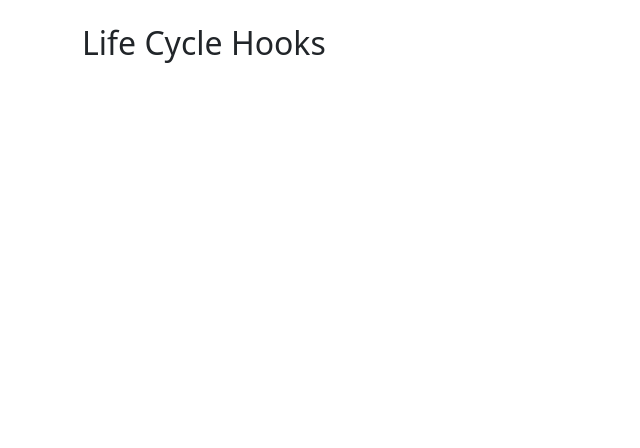
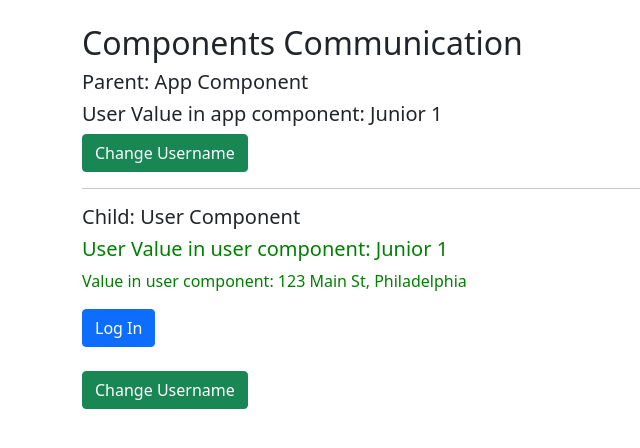
Before and after one commit to juniorro/ngcrashcourse, an Angular app: page / in a window 1280 px wide. Shown: the top 448 px of the page, without its empty margins (0-640 px from the left). Built offline with nearby package versions, Linux system fonts and the light colour scheme.

Commit message:
changes for component communication

```diff
--- a/src/app/app.component.html
+++ b/src/app/app.component.html
@@ -2,7 +2,28 @@
   <div class="row">
     <div class="col-xs-12">
 
-      <h2>Life Cycle Hooks</h2>
+      <h2>Components Communication</h2>
+
+      <!-- https://angular.io/guide/inputs-outputs -->
+      <!-- [username]="title" -->
+      <!-- [username]="'junior'" -->
+
+      <!-- <app-user username="junior" address="123 Main St, Philadelphia" color="blue" (loginEvent)="login($event)">
+      </app-user> -->
+
+      <h5>Parent: App Component</h5>
+
+      <h5>User Value in app component: {{ userId }}</h5>
+
+      <button type="button" class="btn btn-success" (click)="onChangeUsername()">Change Username</button>
+
+      <hr>
+
+      <h5>Child: User Component</h5>
+
+      <app-user [username]="userId" address="123 Main St, Philadelphia" color="green" (loginEvent)="login($event)"
+      (nameChageEvent)="changeUsername($event)">
+      </app-user>
 
     </div>
   </div>
--- a/src/app/app.component.ts
+++ b/src/app/app.component.ts
@@ -1,4 +1,4 @@
-import { AfterViewInit, Component, OnDestroy, OnInit } from '@angular/core';
+import { AfterViewInit, Component, OnChanges, OnDestroy, OnInit } from '@angular/core';
 
 @Component({
   selector: 'app-root',
@@ -7,6 +7,7 @@ import { AfterViewInit, Component, OnDestroy, OnInit } from '@angular/core';
 })
 export class AppComponent implements OnInit, AfterViewInit, OnDestroy {
   title = 'Welcome to Angular';
+  userId = 'Junior ' + 1;
   // https://angular.io/guide/lifecycle-hooks
   /*
   ngOnInit()
@@ -38,6 +39,18 @@ export class AppComponent implements OnInit, AfterViewInit, OnDestroy {
     console.log('ngOnDestroy was called...');
   }
 
+  login(event: string): void {
+    console.log(event, 'from app component');
+  }
 
+  onChangeUsername(): void {
+    console.log('Changing title...');
+    this.userId = 'Junior ' + Math.floor(Math.random() * 100);
+  }
+
+  changeUsername(username: string): void {
+    console.log('Changing title...');
+    this.userId = username;
+  }
 
 }
--- a/src/app/app.module.ts
+++ b/src/app/app.module.ts
@@ -4,10 +4,12 @@ import { FormsModule } from '@angular/forms';
 
 import { AppRoutingModule } from './app-routing.module';
 import { AppComponent } from './app.component';
+import { UserComponent } from './user/user.component';
 
 @NgModule({
   declarations: [
-    AppComponent
+    AppComponent,
+    UserComponent
   ],
   imports: [
     BrowserModule,
--- /dev/null
+++ b/src/app/user/user.component.html
@@ -0,0 +1,8 @@
+<h5 class="text-start" [style.color]="color">User Value in user component: {{ username }}</h5>
+<p class="text-start" [style.color]="color">Value in user component: {{ address }}</p>
+
+<button type="button" class="btn btn-primary" (click)="onLogin()">Log In</button>
+
+<br><br>
+
+<button type="button" class="btn btn-success" (click)="onChangeUsername()">Change Username</button>
--- /dev/null
+++ b/src/app/user/user.component.ts
@@ -0,0 +1,32 @@
+import { Component, Input, OnChanges, Output, EventEmitter, SimpleChanges } from '@angular/core';
+
+@Component({
+  selector: 'app-user',
+  templateUrl: './user.component.html',
+  styleUrls: ['./user.component.css']
+})
+export class UserComponent implements OnChanges {
+  @Input() username: string;
+  @Input() address: string;
+  @Input() color: string;
+  @Output() loginEvent = new EventEmitter<string>();
+  @Output() nameChageEvent = new EventEmitter<string>();
+
+  constructor() { }
+
+  ngOnChanges(changes: SimpleChanges): void {
+    console.log('ngOnChanges was called...');
+    console.log(changes);
+  }
+
+  onLogin(): void {
+    console.log('User requests to log in from user component');
+    this.loginEvent.emit('User requests to log in');
+  }
+
+  onChangeUsername(): void {
+    this.username = 'Junior ' + Math.floor(Math.random() * 100);
+    this.nameChageEvent.emit(this.username);
+  }
+
+}
--- a/tsconfig.json
+++ b/tsconfig.json
@@ -6,6 +6,7 @@
     "outDir": "./dist/out-tsc",
     "forceConsistentCasingInFileNames": true,
     "strict": true,
+    "strictPropertyInitialization": false,
     "noImplicitOverride": true,
     "noPropertyAccessFromIndexSignature": true,
     "noImplicitReturns": true,
```
Also changed, not shown: src/app/user/user.component.css (added).
